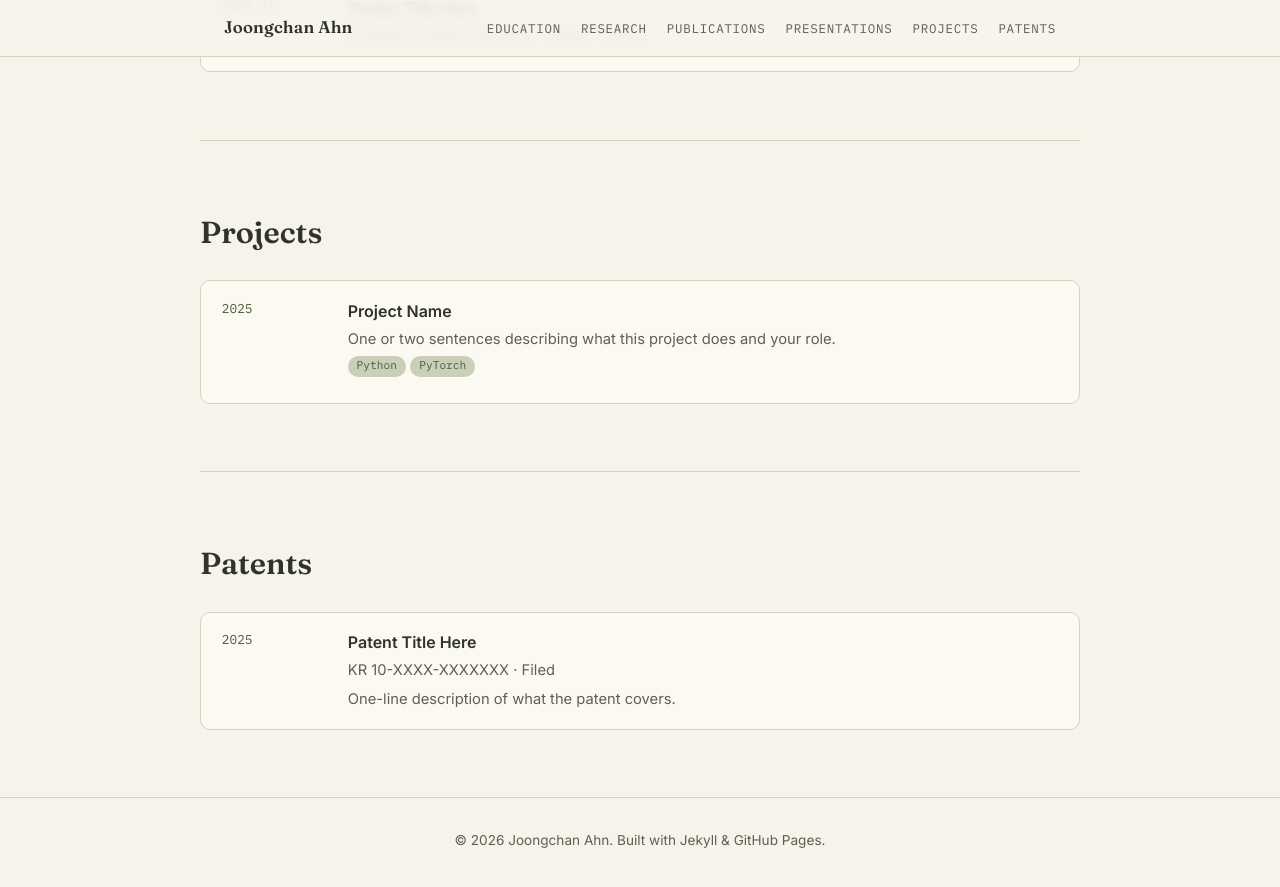
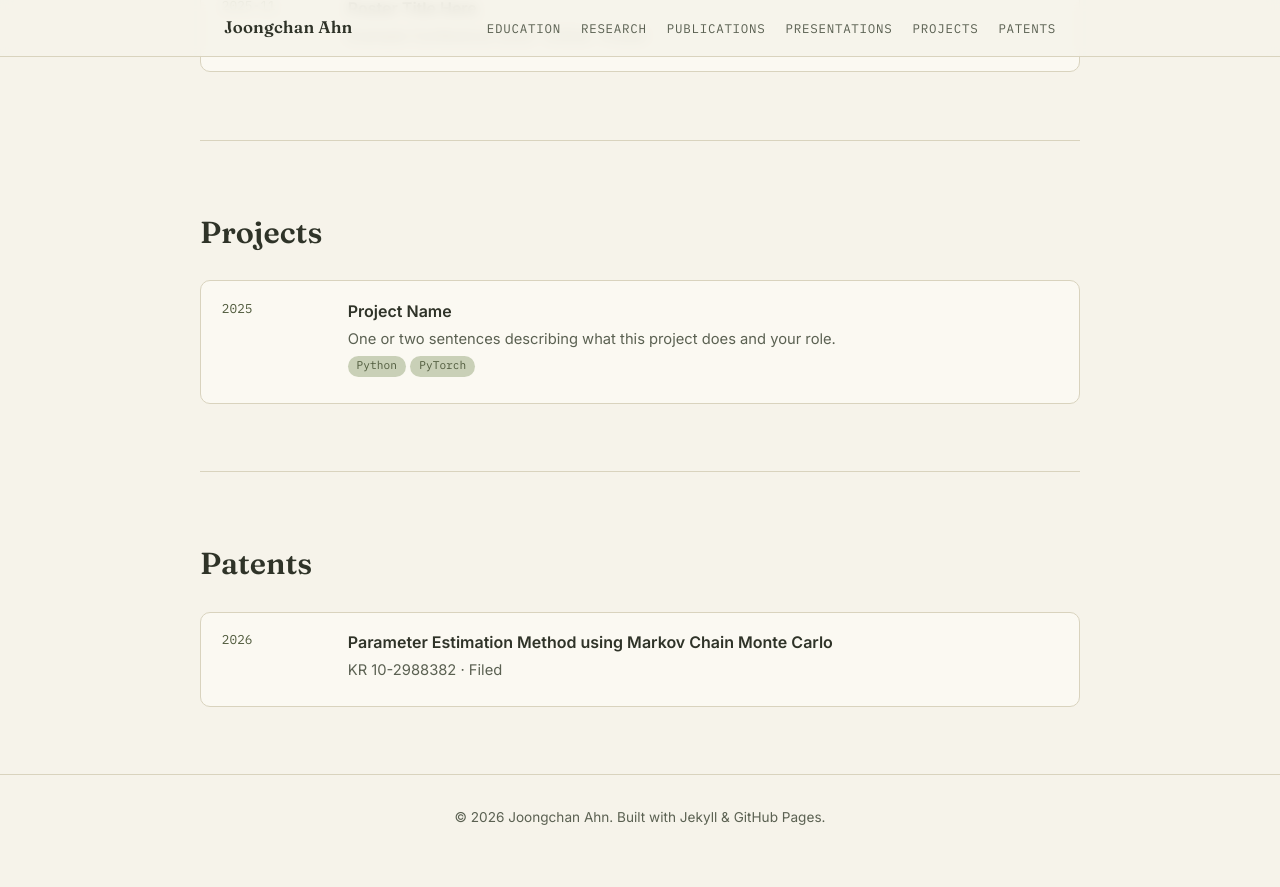
Before and after one commit to jcahn99/jcahn99.github.io, a Jekyll site: the page built from index.md, in a window 1280 px wide and 900 px high, scrolled down 2134 px. Shown: the top 887 px of the window. Built offline with Jekyll 4.4.1, drawn with Linux system fonts in a browser that asks for light colours.

Commit message:
Update patents.yml

```diff
--- a/_data/patents.yml
+++ b/_data/patents.yml
@@ -1,6 +1,6 @@
 # status 예: Filed, Pending, Granted
-- title: "Patent Title Here"
-  number: "KR 10-XXXX-XXXXXXX"
+- title: "Parameter Estimation Method using Markov Chain Monte Carlo"
+  number: "KR 10-2988382"
   status: "Filed"
-  date: "2025"
-  description: "One-line description of what the patent covers."
+  date: "2026"
+  # description: "One-line description of what the patent covers."
```
